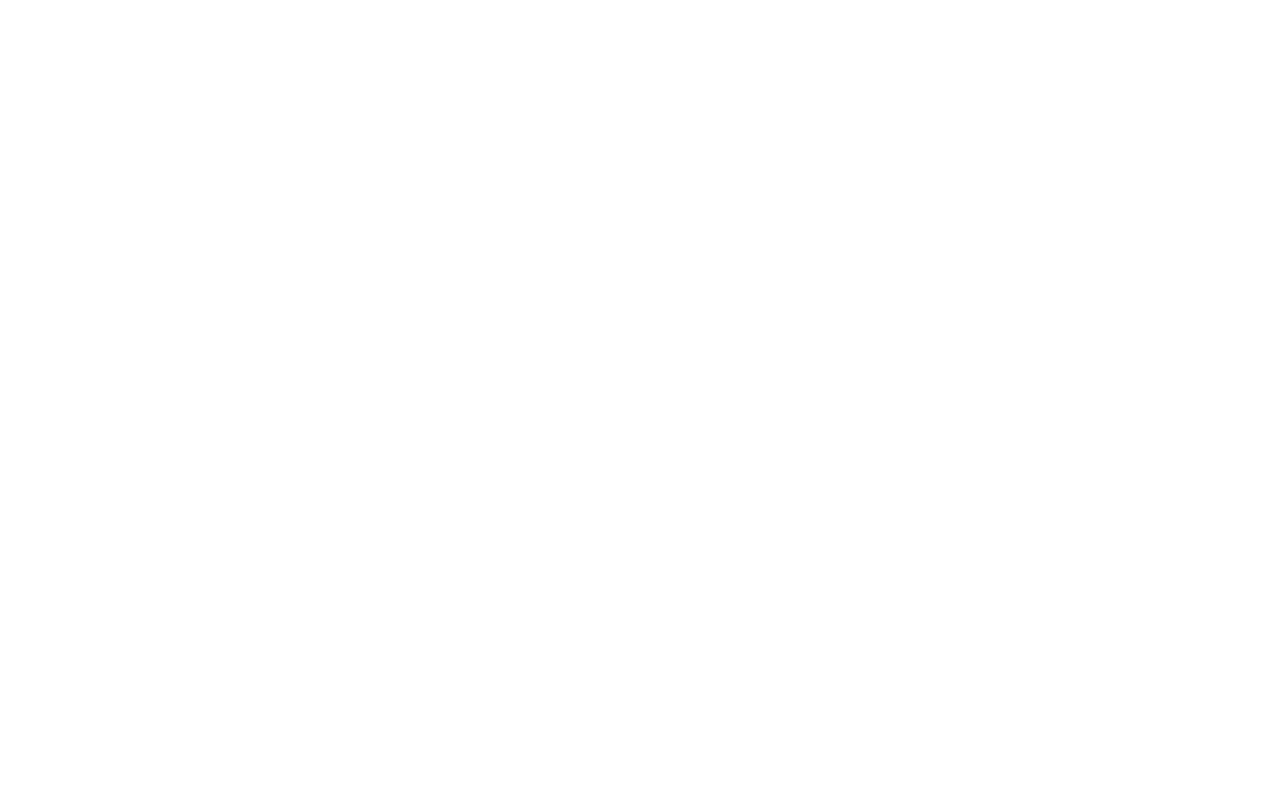
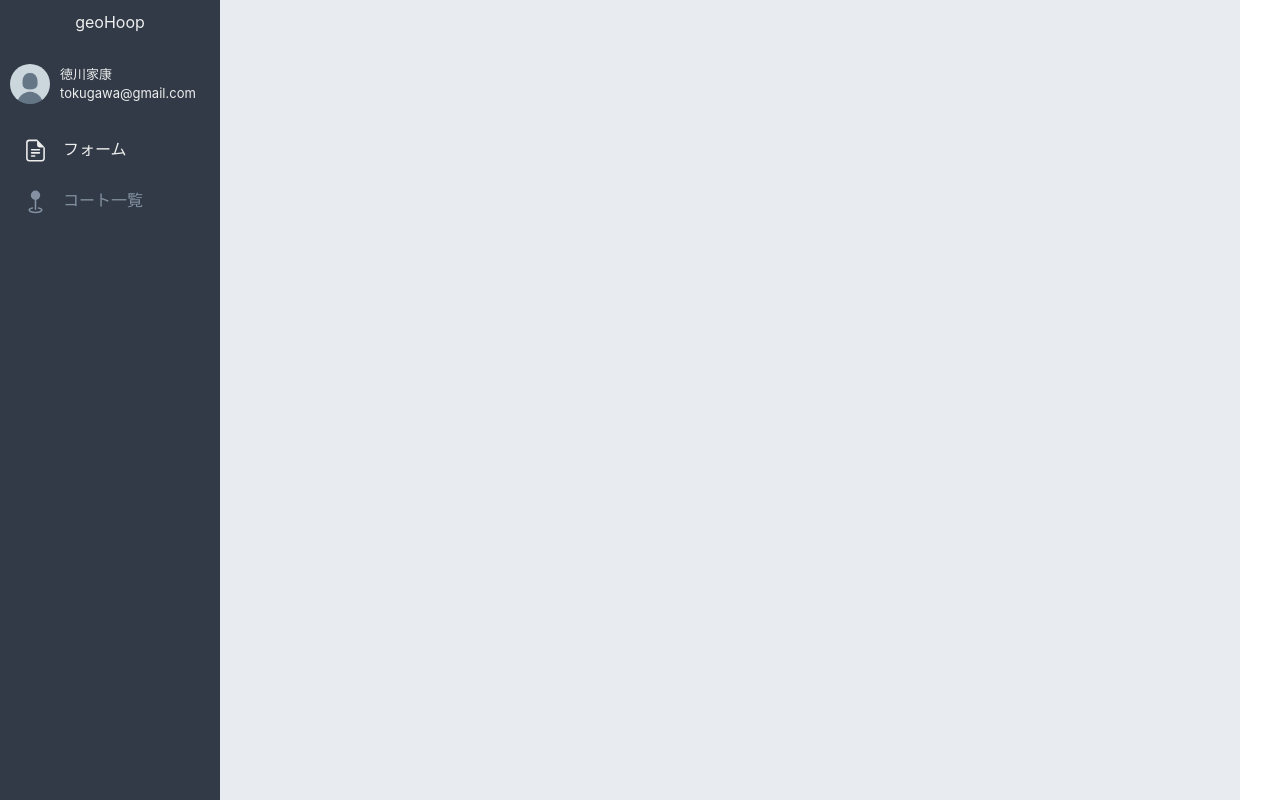
Before and after one commit to okuxxbos20/geoHoop.com, a Nuxt app: page /admin/dashboard in a window 1280 px wide. Before the commit this address had no page. Built offline with nearby package versions, Linux system fonts and the light colour scheme.

Commit message:
adminページを作成

```diff
--- /dev/null
+++ b/pages/admin/dashboard.vue
@@ -0,0 +1,128 @@
+<template>
+  <div class="dashboard">
+    <aside>
+      <p class="geo-hoop" @click="moveTo('')">geoHoop</p>
+      <div class="admin-profile">
+        <img src="@/assets/img/avatar.png" />
+        <div class="basic-info">
+          <p class="admin-name">徳川家康</p>
+          <p class="admin-email">tokugawa@gmail.com</p>
+        </div>
+      </div>
+      <label
+        :class="{ selected: currentPage === 'form' }"
+        @click="changePage('form')"
+      >
+        <FormIcon />
+        <p class="name">フォーム</p>
+      </label>
+      <label
+        :class="{ selected: currentPage === 'all-court' }"
+        @click="changePage('all-court')"
+      >
+        <GeoIcon />
+        <p class="name">コート一覧</p>
+      </label>
+    </aside>
+    <main>
+    </main>
+  </div>
+</template>
+
+<script>
+import { FormIcon, GeoIcon } from '@/assets/icons';
+
+export default {
+  components: { FormIcon, GeoIcon },
+  data() {
+    return {
+      currentPage: 'form'
+    }
+  },
+  methods: {
+    moveTo(to) {
+      this.$router.push(`/${to}`);
+    },
+    changePage(to) {
+      this.currentPage = to;
+    }
+  },
+  head() {
+    return {
+      title: 'ダッシュボード'
+    }
+  }
+}
+</script>
+
+<style lang="scss" scoped>
+.dashboard {
+  display: flex;
+  flex-direction: row;
+  aside {
+    color: #eee;
+    background: #313a46;
+    width: 220px;
+    height: 100vh;
+    display: flex;
+    flex-direction: column;
+    align-items: center;
+    padding: 0 10px;
+    .geo-hoop {
+      margin: 10px 0 30px;
+      &:hover {
+        cursor: pointer;
+      }
+    }
+    .admin-profile {
+      width: 100%;
+      display: flex;
+      flex-direction: row;
+      align-items: center;
+      margin-bottom: 30px;
+      img {
+        width: 40px;
+        height: 40px;
+        border: none;
+        border-radius: 50%;
+        margin-right: 10px;
+      }
+      .basic-info {
+        color: #eee;
+        font-size: 13px;
+        .admin-name {
+          margin: 0;
+        }
+        .admin-email {
+          margin: 0;
+        }
+      }
+    }
+    label {
+      color: #8391a2;
+      width: 100%;
+      display: flex;
+      flex-direction: row;
+      justify-content: flex-start;
+      border-left: 3px solid #313a46;
+      padding: 3px 0 3px 10px;
+      margin-bottom: 20px;
+      transition: 100ms;
+      &:hover {
+        color: #e4e9ed;
+        cursor: pointer;
+      }
+      .name { margin: 0 0 0 15px; }
+    }
+    .selected {
+      color: #eee;
+      font-weight: 500;
+    }
+  }
+  main {
+    width: calc(100% - 260px);
+    height: 100vh;
+    background: #e8ecf1;
+  }
+}
+</style>
--- /dev/null
+++ b/pages/admin/index.vue
@@ -0,0 +1,131 @@
+<template>
+  <div class="admin container">
+    <header>
+      <p class="geo-hoop" @click="$router.push('/')">geoHoop</p>
+    </header>
+    <main>
+      <form @submit.prevent="submitData()">
+        <p class="admin-login">管理者ログイン</p>
+        <label>
+          <p v-if="error.email.isError === null || error.email.isError === false" class="form-name">メールアドレス</p>
+          <p v-else class="error">{{ error.email.text }}</p>
+          <input v-model="email" type="email" />
+        </label>
+        <label>
+          <p v-if="error.password.isError === null || error.password.isError === false" class="form-name">パスワード</p>
+          <p v-else class="error">{{ error.password.text }}</p>
+          <input v-model="password" type="password" />
+        </label>
+        <button type="submit">ログイン</button>
+      </form>
+    </main>
+  </div>
+</template>
+
+<script>
+export default {
+  data() {
+    return {
+      email: null,
+      password: null,
+      isSubmitAble: false,
+      error: {
+        email: { isError: null, text: '' },
+        password: { isError: null, text: '' },
+        isAllClear: false
+      }
+    }
+  },
+  methods: {
+    submitData() {
+      this.error.email.isError = true;
+      this.error.password.isError = true;
+      if (this.email === null || this.email === '') {
+        this.error.email.text = '*メールアドレスを入力してください';
+      } else {
+        this.error.email.isError = false;
+      }
+
+      if (this.password === null || this.password === '') {
+        this.error.password.text = '*パスワードを入力してください';
+      } else {
+        this.error.password.isError = false;
+      }
+
+      if (!this.error.email.isError && !this.error.password.isError) {
+        this.error.isAllClear = true;
+      }
+
+      if (this.error.isAllClear) {
+        this.$router.push('/admin/dashboard');
+      }
+    }
+  }
+}
+</script>
+
+<style lang="scss" scoped>
+.admin {
+  header {
+    display: flex;
+    flex-direction: column;
+    align-items: center;
+    justify-content: center;
+    height: 80px;
+    .geo-hoop {
+      color: #262626;
+      margin: 0;
+      padding: 0 5px;
+      &:hover {
+        cursor: pointer;
+        border-bottom: 1px solid #aaa;
+      }
+    }
+  }
+  main {
+    margin-top: 40px;
+    form {
+      max-width: 500px;
+      color: #262626;
+      border: 1px solid #6c7a89;
+      border-radius: 10px;
+      display: flex;
+      flex-direction: column;
+      align-items: center;
+      padding: 30px 10px;
+      margin: 0 auto;
+      .admin-login {
+        font-weight: 100px;
+        margin-bottom: 30px;
+      }
+      label {
+        width: 90%;
+        max-width: 300px;
+        margin: 8px auto;
+        .form-name { margin: 0 0 0 3px; }
+        .error {
+          color: red;
+          margin: 0 0 0 3px;
+        }
+        input {
+          width: 100%;
+          border: none;
+          border-radius: 5px;
+          background: #e4e9ed;
+          padding: 5px 10px;
+          &:focus { outline: none; }
+        }
+      }
+      button {
+        background: #fff;
+        border: none;
+        border: 1px solid #262626;
+        border-radius: 100px;
+        padding: 10px 20px;
+        margin-top: 20px;
+        &:focus { outline: none; }
+      }
+    }
+  }
+}
+</style>
```
Also changed, not shown: pages/admin/submit.vue (renamed from pages/submit.vue).
